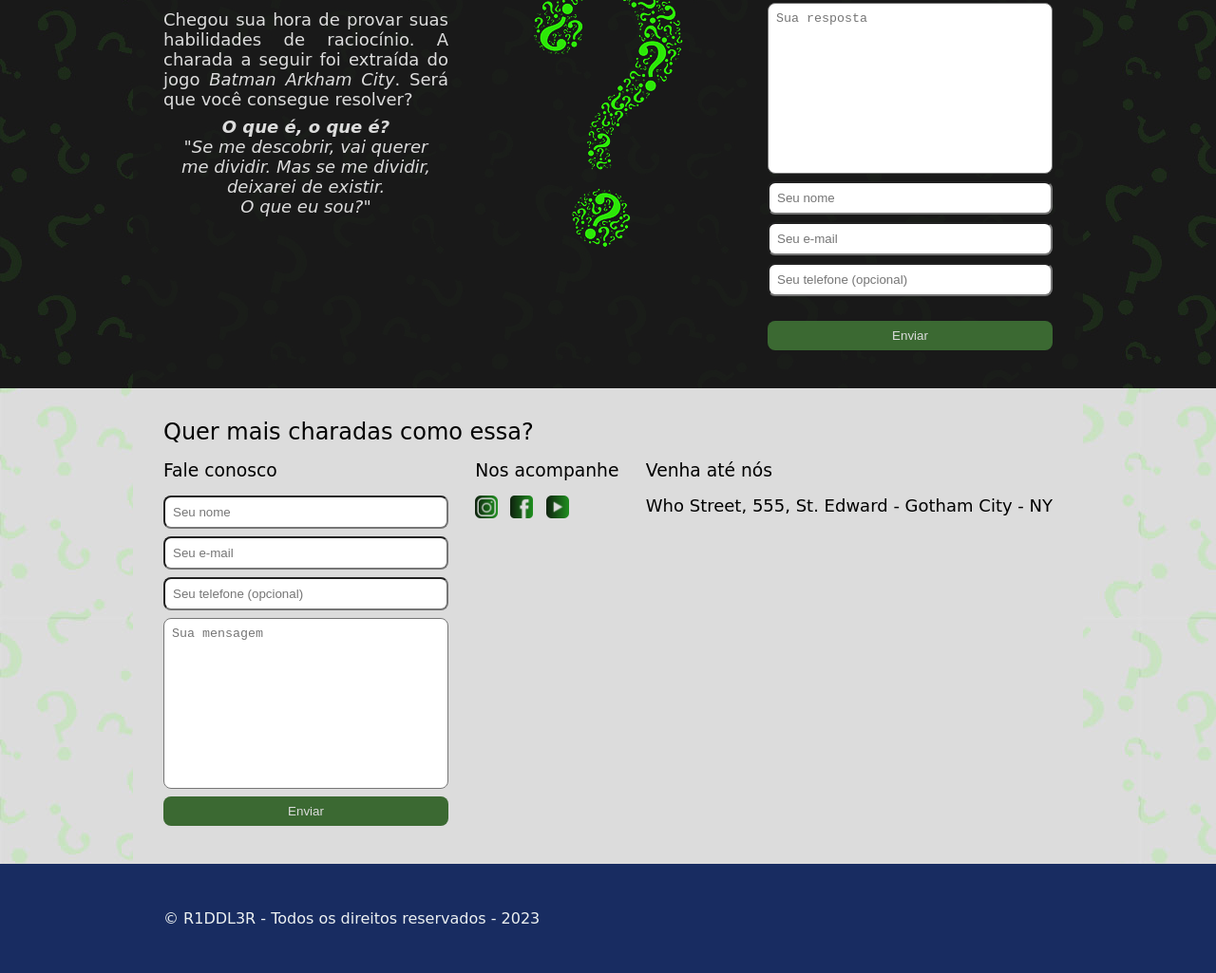
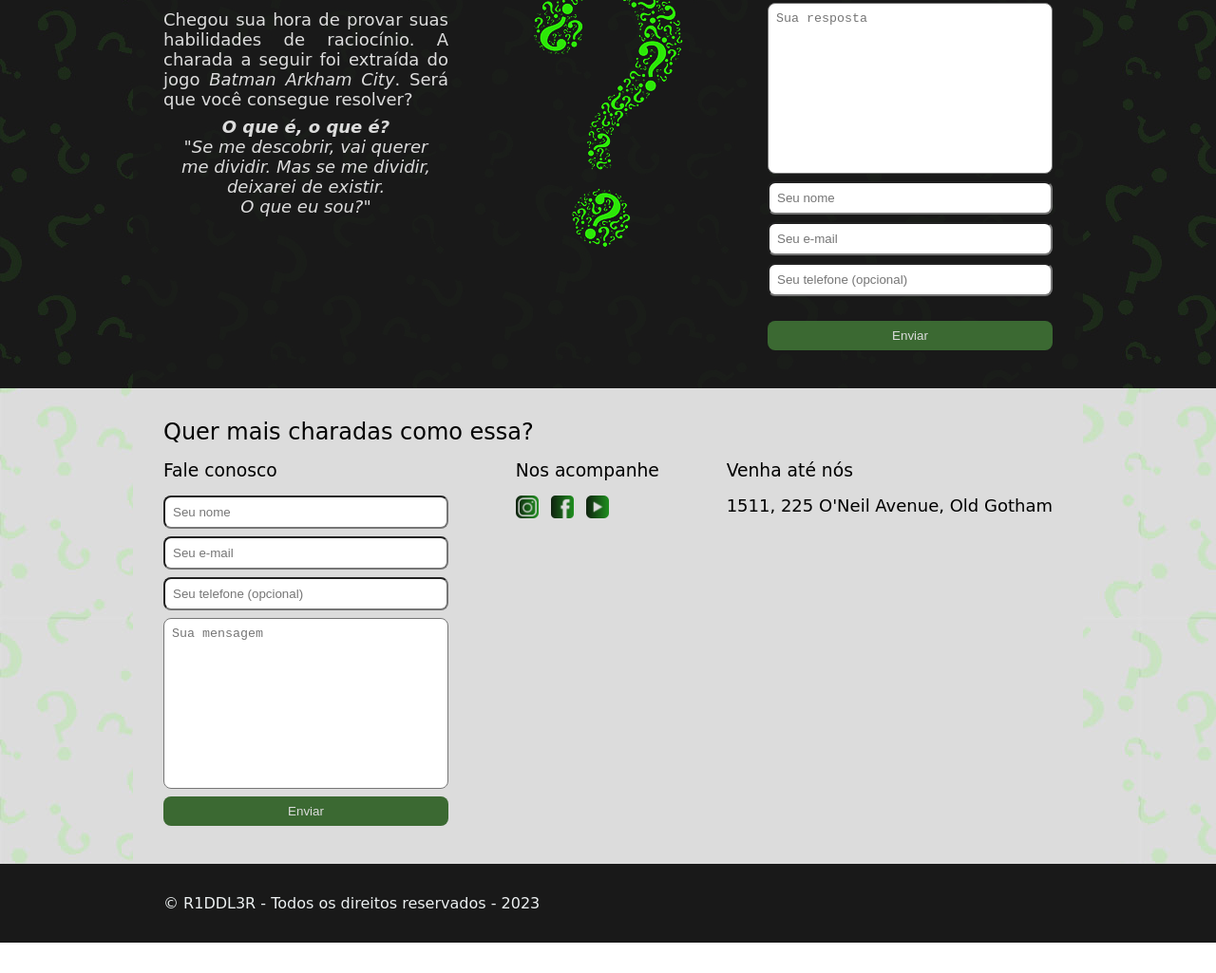
Before and after one commit to EdielD7/site_charada, a plain HTML site: page index.html in a window 1280 px wide. Shown: the part 1149-2174 px from the top of the page at 95% size. After the commit the page ends 2142 px from the top, so only its background shows below. Drawn offline with Linux system fonts and the light colour scheme; a web font is replaced by a local one.

Commit message:
update address and footer

```diff
--- a/index.html
+++ b/index.html
@@ -155,7 +155,7 @@
                 <div>
                     <h3>Venha até nós</h3>
                     <p>
-                        Who Street, 555, St. Edward - Gotham City - NY
+                        1511, 225 O'Neil Avenue, Old Gotham
                     </p>
                 </div>
             </div>
--- a/style.css
+++ b/style.css
@@ -218,7 +218,6 @@
 }
 
 footer {
-    background-color: #182c61;
+    background-color: #191919;
     color: #ecf0f1;
-    padding: 16px 0;
 }
```
